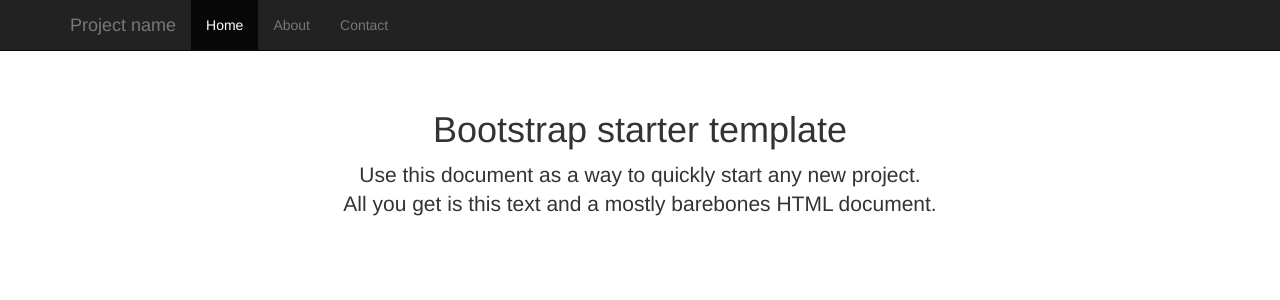
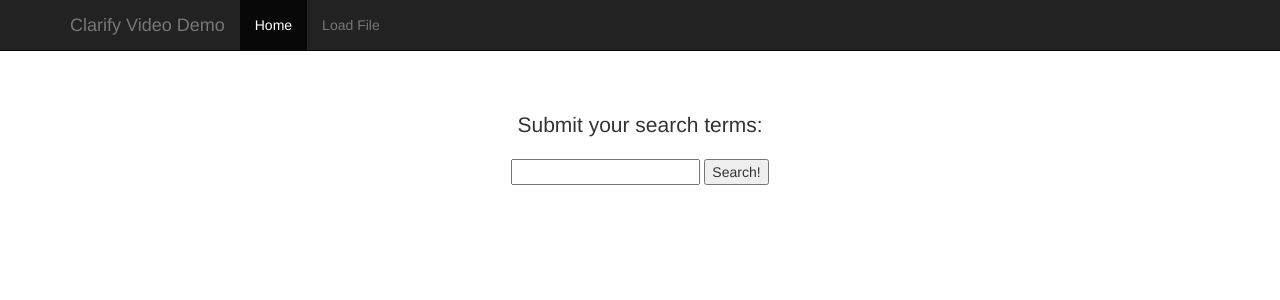
Before and after one commit to caseysoftware/clarify-video-demo, a PHP site: page / in a window 1280 px wide. Shown: the top 300 px of the page. Run offline with PHP 8.4, Linux system fonts and the light colour scheme; some libraries are stand-ins or nearby versions.

Commit message:
wiring in the default page

```diff
--- a/index.php
+++ b/index.php
@@ -14,16 +14,6 @@
 
     <!-- Custom styles for this template -->
     <link href="starter-template.css" rel="stylesheet">
-
-    <!-- Just for debugging purposes. Don't actually copy these 2 lines! -->
-    <!--[if lt IE 9]><script src="../../assets/js/ie8-responsive-file-warning.js"></script><![endif]-->
-    <script src="../../assets/js/ie-emulation-modes-warning.js"></script>
-
-    <!-- HTML5 shim and Respond.js IE8 support of HTML5 elements and media queries -->
-    <!--[if lt IE 9]>
-    <script src="https://oss.maxcdn.com/html5shiv/3.7.2/html5shiv.min.js"></script>
-    <script src="https://oss.maxcdn.com/respond/1.4.2/respond.min.js"></script>
-    <![endif]-->
 </head>
 
 <body>
@@ -37,23 +27,25 @@
                 <span class="icon-bar"></span>
                 <span class="icon-bar"></span>
             </button>
-            <a class="navbar-brand" href="#">Project name</a>
+            <a class="navbar-brand" href="index.php">Clarify Video Demo</a>
         </div>
         <div class="collapse navbar-collapse">
             <ul class="nav navbar-nav">
-                <li class="active"><a href="#">Home</a></li>
-                <li><a href="#about">About</a></li>
-                <li><a href="#contact">Contact</a></li>
+                <li class="active"><a href="index.php">Home</a></li>
+                <li><a href="load.php">Load File</a></li>
             </ul>
         </div><!--/.nav-collapse -->
     </div>
 </div>
 
 <div class="container">
-
     <div class="starter-template">
-        <h1>Bootstrap starter template</h1>
-        <p class="lead">Use this document as a way to quickly start any new project.<br> All you get is this text and a mostly barebones HTML document.</p>
+        <h1></h1>
+        <p class="lead">Submit your search terms:</p>
+        <form action="search.php" method="POST">
+            <input name="terms" value="" />
+            <input type="submit" value="Search!" />
+        </form>
     </div>
 
 </div><!-- /.container -->
```
